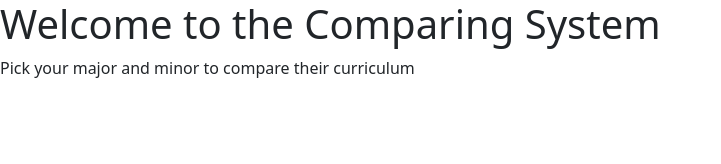
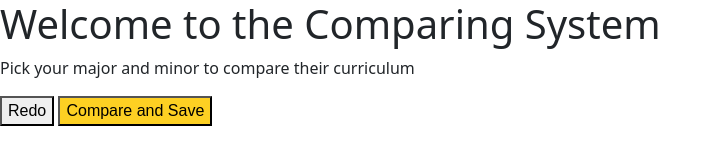
Before and after one commit to OliStew/TigerPlan, a plain HTML site: page comparindex.html in a window 1280 px wide. Shown: the whole page, without its empty margins (0-721 px from the left). Drawn offline with nearby package versions, Linux system fonts and the light colour scheme.

Commit message:
Html change: color and size

```diff
--- a/comparindex.html
+++ b/comparindex.html
@@ -12,5 +12,7 @@
             <h1>Welcome to the Comparing System</h1>
             <p> Pick your major and minor to compare their curriculum</p>
             <script src="https://cdn.jsdelivr.net/npm/bootstrap@5.3.8/dist/js/bootstrap.bundle.min.js" integrity="sha384-FKyoEForCGlyvwx9Hj09JcYn3nv7wiPVlz7YYwJrWVcXK/BmnVDxM+D2scQbITxI" crossorigin="anonymous"></script>
+            <button style="text-align: left;background-color: #9999 black; font-family: Arial; Times; serif; font-size: medium;"> Redo </button>
+            <button style="text-align: right; background-color: #fdd023; color: black; font-family: Arial; Times, serif; font-size: medium;"> Compare and Save </button>
         </body>
 </html>
```
